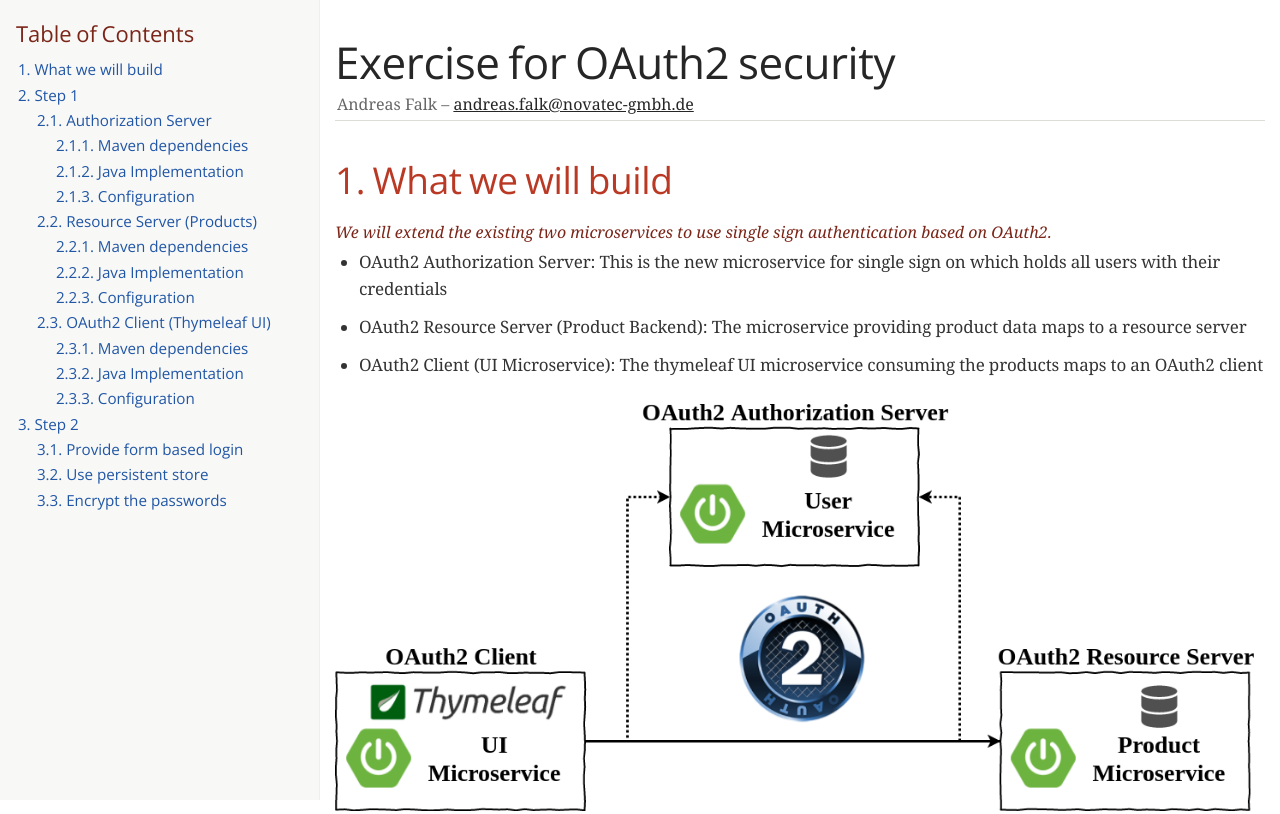
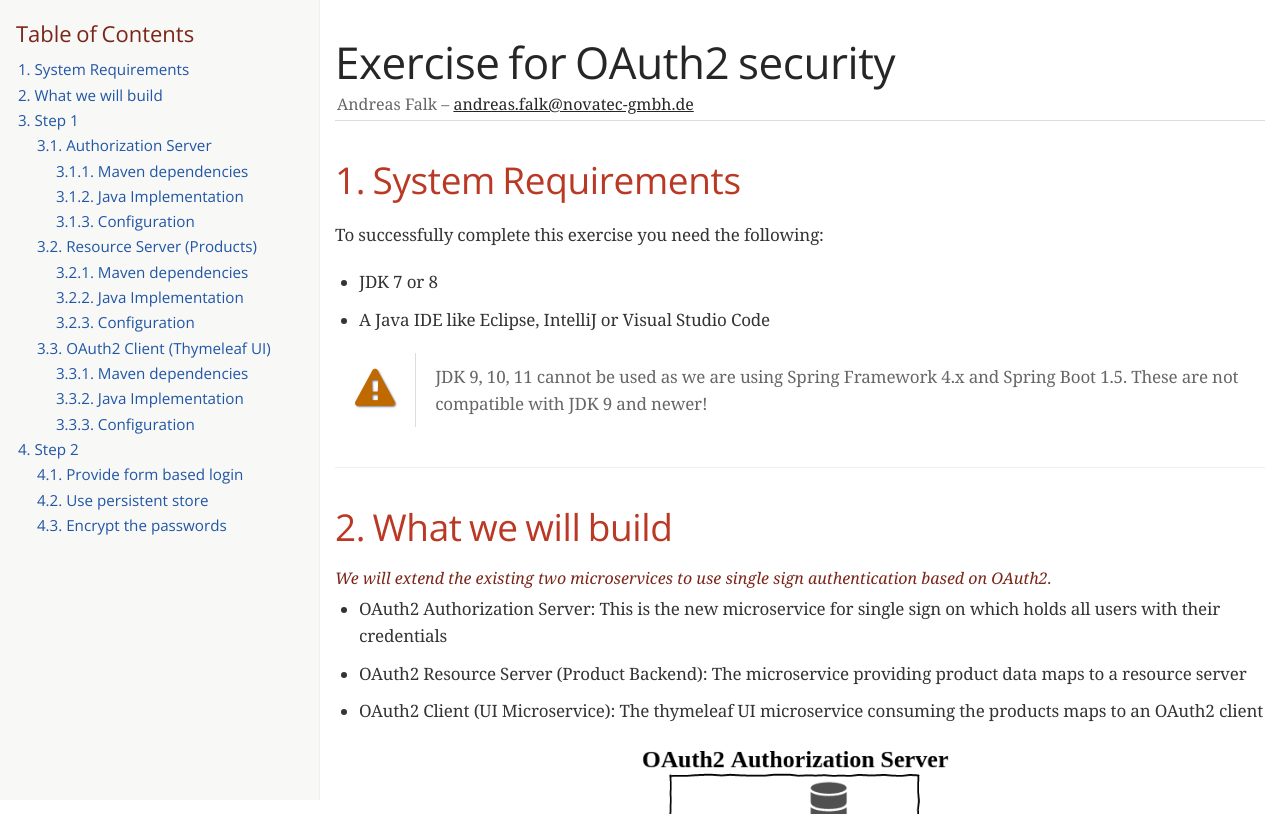
Before and after one commit to andifalk/cloud-security-workshop, a plain HTML site: page docs/html5/oauth2-tutorial.html in a window 1280 px wide. Shown: the top 814 px of the page. Drawn offline with nearby package versions, Linux system fonts and the light colour scheme; a web font is replaced by a local one.

Commit message:
update workshop docs

```diff
--- a/docs/html5/oauth2-tutorial.html
+++ b/docs/html5/oauth2-tutorial.html
@@ -429,37 +429,38 @@ body.book #toc,body.book #preamble,body.book h1.sect0,body.book .sect1>h2{page-b
 <div id="toc" class="toc2">
 <div id="toctitle">Table of Contents</div>
 <ul class="sectlevel1">
-<li><a href="#_what_we_will_build">1. What we will build</a></li>
-<li><a href="#_step_1">2. Step 1</a>
+<li><a href="#_system_requirements">1. System Requirements</a></li>
+<li><a href="#_what_we_will_build">2. What we will build</a></li>
+<li><a href="#_step_1">3. Step 1</a>
 <ul class="sectlevel2">
-<li><a href="#authorization-server">2.1. Authorization Server</a>
+<li><a href="#authorization-server">3.1. Authorization Server</a>
 <ul class="sectlevel3">
-<li><a href="#authorization-server-maven-dependencies">2.1.1. Maven dependencies</a></li>
-<li><a href="#_java_implementation">2.1.2. Java Implementation</a></li>
-<li><a href="#authorization-server-configuration">2.1.3. Configuration</a></li>
+<li><a href="#authorization-server-maven-dependencies">3.1.1. Maven dependencies</a></li>
+<li><a href="#_java_implementation">3.1.2. Java Implementation</a></li>
+<li><a href="#authorization-server-configuration">3.1.3. Configuration</a></li>
 </ul>
 </li>
-<li><a href="#resource-server">2.2. Resource Server (Products)</a>
+<li><a href="#resource-server">3.2. Resource Server (Products)</a>
 <ul class="sectlevel3">
-<li><a href="#resource-server-maven-dependencies">2.2.1. Maven dependencies</a></li>
-<li><a href="#_java_implementation_2">2.2.2. Java Implementation</a></li>
-<li><a href="#resource-server-configuration">2.2.3. Configuration</a></li>
+<li><a href="#resource-server-maven-dependencies">3.2.1. Maven dependencies</a></li>
+<li><a href="#_java_implementation_2">3.2.2. Java Implementation</a></li>
+<li><a href="#resource-server-configuration">3.2.3. Configuration</a></li>
 </ul>
 </li>
-<li><a href="#client">2.3. OAuth2 Client (Thymeleaf UI)</a>
+<li><a href="#client">3.3. OAuth2 Client (Thymeleaf UI)</a>
 <ul class="sectlevel3">
-<li><a href="#client-maven-dependencies">2.3.1. Maven dependencies</a></li>
-<li><a href="#client-java-implementation">2.3.2. Java Implementation</a></li>
-<li><a href="#client-configuration">2.3.3. Configuration</a></li>
+<li><a href="#client-maven-dependencies">3.3.1. Maven dependencies</a></li>
+<li><a href="#client-java-implementation">3.3.2. Java Implementation</a></li>
+<li><a href="#client-configuration">3.3.3. Configuration</a></li>
 </ul>
 </li>
 </ul>
 </li>
-<li><a href="#_step_2">3. Step 2</a>
+<li><a href="#_step_2">4. Step 2</a>
 <ul class="sectlevel2">
-<li><a href="#_provide_form_based_login">3.1. Provide form based login</a></li>
-<li><a href="#_use_persistent_store">3.2. Use persistent store</a></li>
-<li><a href="#_encrypt_the_passwords">3.3. Encrypt the passwords</a></li>
+<li><a href="#_provide_form_based_login">4.1. Provide form based login</a></li>
+<li><a href="#_use_persistent_store">4.2. Use persistent store</a></li>
+<li><a href="#_encrypt_the_passwords">4.3. Encrypt the passwords</a></li>
 </ul>
 </li>
 </ul>
@@ -467,7 +468,38 @@ body.book #toc,body.book #preamble,body.book h1.sect0,body.book .sect1>h2{page-b
 </div>
 <div id="content">
 <div class="sect1">
-<h2 id="_what_we_will_build"><a class="link" href="#_what_we_will_build">1. What we will build</a></h2>
+<h2 id="_system_requirements"><a class="link" href="#_system_requirements">1. System Requirements</a></h2>
+<div class="sectionbody">
+<div class="paragraph">
+<p>To successfully complete this exercise you need the following:</p>
+</div>
+<div class="ulist">
+<ul>
+<li>
+<p>JDK 7 or 8</p>
+</li>
+<li>
+<p>A Java IDE like Eclipse, IntelliJ or Visual Studio Code</p>
+</li>
+</ul>
+</div>
+<div class="admonitionblock warning">
+<table>
+<tr>
+<td class="icon">
+<i class="fa icon-warning" title="Warning"></i>
+</td>
+<td class="content">
+JDK 9, 10, 11 cannot be used as we are using Spring Framework 4.x and
+Spring Boot 1.5. These are not compatible with JDK 9 and newer!
+</td>
+</tr>
+</table>
+</div>
+</div>
+</div>
+<div class="sect1">
+<h2 id="_what_we_will_build"><a class="link" href="#_what_we_will_build">2. What we will build</a></h2>
 <div class="sectionbody">
 <div class="ulist">
 <div class="title">We will extend the existing two microservices to use single sign authentication based on OAuth2.</div>
@@ -533,7 +565,7 @@ and in <a href="https://projects.spring.io/spring-security-oauth/docs/oauth2.htm
 </div>
 </div>
 <div class="sect1">
-<h2 id="_step_1"><a class="link" href="#_step_1">2. Step 1</a></h2>
+<h2 id="_step_1"><a class="link" href="#_step_1">3. Step 1</a></h2>
 <div class="sectionbody">
 <div class="paragraph">
 <p>In step 1 we will build a basic OAuth2 secured microservices infrastructure using simple user credentials provided
@@ -546,7 +578,7 @@ via properties in <em>application.properties</em>.</p>
 <p><a href="https://github.com/andifalk/cloud-security-workshop" class="bare">https://github.com/andifalk/cloud-security-workshop</a></p>
 </div>
 <div class="sect2">
-<h3 id="authorization-server"><a class="link" href="#authorization-server">2.1. Authorization Server</a></h3>
+<h3 id="authorization-server"><a class="link" href="#authorization-server">3.1. Authorization Server</a></h3>
 <div class="admonitionblock tip">
 <table>
 <tr>
@@ -609,7 +641,7 @@ of the authorization server must be as follows:</p>
 </tbody>
 </table>
 <div class="sect3">
-<h4 id="authorization-server-maven-dependencies"><a class="link" href="#authorization-server-maven-dependencies">2.1.1. Maven dependencies</a></h4>
+<h4 id="authorization-server-maven-dependencies"><a class="link" href="#authorization-server-maven-dependencies">3.1.1. Maven dependencies</a></h4>
 <div class="listingblock">
 <div class="content">
 <pre class="highlightjs highlight nowrap"><code>&lt;?xml version="1.0" encoding="UTF-8"?&gt;
@@ -703,7 +735,7 @@ of the authorization server must be as follows:</p>
 </div>
 </div>
 <div class="sect3">
-<h4 id="_java_implementation"><a class="link" href="#_java_implementation">2.1.2. Java Implementation</a></h4>
+<h4 id="_java_implementation"><a class="link" href="#_java_implementation">3.1.2. Java Implementation</a></h4>
 <div class="listingblock">
 <div class="content">
 <pre class="highlightjs highlight nowrap"><code>@EnableAuthorizationServer <i class="conum" data-value="1"></i><b>(1)</b>
@@ -727,7 +759,7 @@ public class AuthorizationServerApplication {
 </div>
 </div>
 <div class="sect3">
-<h4 id="authorization-server-configuration"><a class="link" href="#authorization-server-configuration">2.1.3. Configuration</a></h4>
+<h4 id="authorization-server-configuration"><a class="link" href="#authorization-server-configuration">3.1.3. Configuration</a></h4>
 <div class="listingblock">
 <div class="content">
 <pre class="highlightjs highlight nowrap"><code>server.port=9999
@@ -773,7 +805,7 @@ security.oauth2.authorization.check-token-access=isAuthenticated() <i class="con
 </div>
 </div>
 <div class="sect2">
-<h3 id="resource-server"><a class="link" href="#resource-server">2.2. Resource Server (Products)</a></h3>
+<h3 id="resource-server"><a class="link" href="#resource-server">3.2. Resource Server (Products)</a></h3>
 <div class="admonitionblock tip">
 <table>
 <tr>
@@ -788,7 +820,7 @@ on how to implement a resource server.
 </table>
 </div>
 <div class="sect3">
-<h4 id="resource-server-maven-dependencies"><a class="link" href="#resource-server-maven-dependencies">2.2.1. Maven dependencies</a></h4>
+<h4 id="resource-server-maven-dependencies"><a class="link" href="#resource-server-maven-dependencies">3.2.1. Maven dependencies</a></h4>
 <div class="paragraph">
 <p>Add the following required dependencies to the existing maven pom file.</p>
 </div>
@@ -806,7 +838,7 @@ on how to implement a resource server.
 </div>
 </div>
 <div class="sect3">
-<h4 id="_java_implementation_2"><a class="link" href="#_java_implementation_2">2.2.2. Java Implementation</a></h4>
+<h4 id="_java_implementation_2"><a class="link" href="#_java_implementation_2">3.2.2. Java Implementation</a></h4>
 <div class="paragraph">
 <p>The existing products service now should act as an OAuth2 resource server.
 Therefore it has to be marked as such.</p>
@@ -835,7 +867,7 @@ public class ProductApplication {
 </div>
 </div>
 <div class="sect3">
-<h4 id="resource-server-configuration"><a class="link" href="#resource-server-configuration">2.2.3. Configuration</a></h4>
+<h4 id="resource-server-configuration"><a class="link" href="#resource-server-configuration">3.2.3. Configuration</a></h4>
 <div class="paragraph">
 <p>The following additional properties are required to make the resource server work with our new
 authorization server.</p>
@@ -872,7 +904,7 @@ security.oauth2.client.client-secret=secretkey <i class="conum" data-value="4"><
 </div>
 </div>
 <div class="sect2">
-<h3 id="client"><a class="link" href="#client">2.3. OAuth2 Client (Thymeleaf UI)</a></h3>
+<h3 id="client"><a class="link" href="#client">3.3. OAuth2 Client (Thymeleaf UI)</a></h3>
 <div class="admonitionblock tip">
 <table>
 <tr>
@@ -887,7 +919,7 @@ on how to implement an OAuth2 single-sign-on client.
 </table>
 </div>
 <div class="sect3">
-<h4 id="client-maven-dependencies"><a class="link" href="#client-maven-dependencies">2.3.1. Maven dependencies</a></h4>
+<h4 id="client-maven-dependencies"><a class="link" href="#client-maven-dependencies">3.3.1. Maven dependencies</a></h4>
 <div class="paragraph">
 <p>Add the following required dependencies to the existing maven pom file.</p>
 </div>
@@ -901,7 +933,7 @@ on how to implement an OAuth2 single-sign-on client.
 </div>
 </div>
 <div class="sect3">
-<h4 id="client-java-implementation"><a class="link" href="#client-java-implementation">2.3.2. Java Implementation</a></h4>
+<h4 id="client-java-implementation"><a class="link" href="#client-java-implementation">3.3.2. Java Implementation</a></h4>
 <div class="paragraph">
 <p>The UI client now acts as OAuth2 client and must be marked as such.
 Additionally to automatically use the OAuth2 tokens with all calls to REST services
@@ -997,7 +1029,7 @@ public class ProductService {
 </div>
 </div>
 <div class="sect3">
-<h4 id="client-configuration"><a class="link" href="#client-configuration">2.3.3. Configuration</a></h4>
+<h4 id="client-configuration"><a class="link" href="#client-configuration">3.3.3. Configuration</a></h4>
 <div class="paragraph">
 <p>The following additional properties are required to make the UI client work with our new
 authorization server.</p>
@@ -1053,7 +1085,7 @@ security.oauth2.resource.token-info-uri=http://localhost:9999/users/oauth/check_
 </div>
 </div>
 <div class="sect1">
-<h2 id="_step_2"><a class="link" href="#_step_2">3. Step 2</a></h2>
+<h2 id="_step_2"><a class="link" href="#_step_2">4. Step 2</a></h2>
 <div class="sectionbody">
 <div class="ulist">
 <div class="title">To make the sample application even more secure we will enhance the authorization server to&#8230;&#8203;</div>
@@ -1077,7 +1109,7 @@ as starting point.</p>
 <p><a href="https://github.com/andifalk/cloud-security-workshop" class="bare">https://github.com/andifalk/cloud-security-workshop</a></p>
 </div>
 <div class="sect2">
-<h3 id="_provide_form_based_login"><a class="link" href="#_provide_form_based_login">3.1. Provide form based login</a></h3>
+<h3 id="_provide_form_based_login"><a class="link" href="#_provide_form_based_login">4.1. Provide form based login</a></h3>
 <div class="paragraph">
 <p>A form based login is more user friendly authentication and should always be preferred over
 basic authentication popups.
@@ -1105,7 +1137,7 @@ on how to configure authentication options like form login.
 </div>
 </div>
 <div class="sect2">
-<h3 id="_use_persistent_store"><a class="link" href="#_use_persistent_store">3.2. Use persistent store</a></h3>
+<h3 id="_use_persistent_store"><a class="link" href="#_use_persistent_store">4.2. Use persistent store</a></h3>
 <div class="paragraph">
 <p>Until now we have authenticated ourselves using credentials that are defined via application properties
 which is ok for demo purposes but definetly not for production use.</p>
@@ -1206,7 +1238,7 @@ on how to add a custom user details service.
 </div>
 </div>
 <div class="sect2">
-<h3 id="_encrypt_the_passwords"><a class="link" href="#_encrypt_the_passwords">3.3. Encrypt the passwords</a></h3>
+<h3 id="_encrypt_the_passwords"><a class="link" href="#_encrypt_the_passwords">4.3. Encrypt the passwords</a></h3>
 <div class="paragraph">
 <p>In the last step we want to change the storage of cleartext passwords for the users in the database.
 If any attacker gets hold of our database then all passwords are leaked.
@@ -1314,7 +1346,7 @@ how to use and configure this.
 </div>
 <div id="footer">
 <div id="footer-text">
-Last updated 2018-11-04 21:00:33 +01:00
+Last updated 2018-11-05 13:51:13 +01:00
 </div>
 </div>
 <link rel="stylesheet" href="https://cdnjs.cloudflare.com/ajax/libs/highlight.js/8.9.1/styles/github.min.css">
```
Also changed, not shown: docs/index.html (+69 -37 lines), 3 other files.
